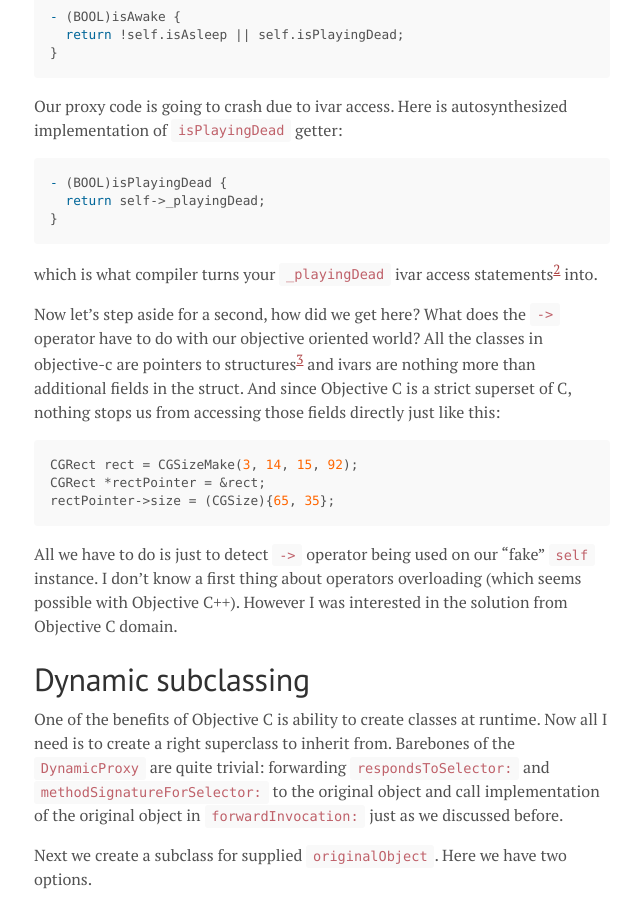
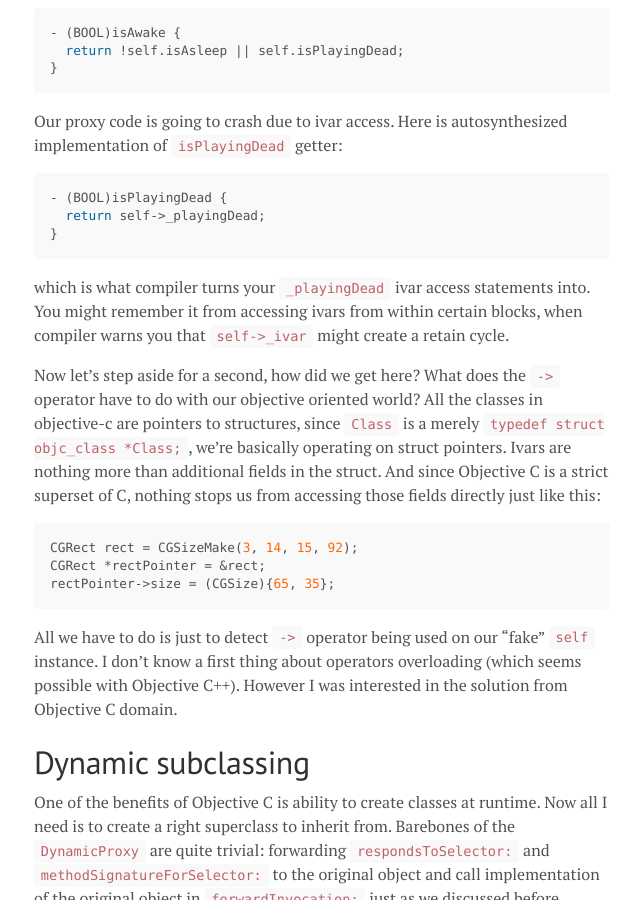
Before and after one commit to zats/zats.github.io, a Jekyll site: the page built from _posts/2014-07-15-advanced-nsproxy.markdown, in a window 1280 px wide and 900 px high, scrolled down 2574 px. Shown: the whole window, without its empty margins (318-958 px from the left). Built offline with Jekyll 4.4.1, drawn with Linux system fonts in a browser that asks for light colours; Markdown is read by kramdown in place of the engine named in the settings; some of the changed text lies outside the part shown.

Commit message:
Removed footnotes as they are not supported by github pages :(

````diff
--- a/_posts/2014-07-15-advanced-nsproxy.markdown
+++ b/_posts/2014-07-15-advanced-nsproxy.markdown
@@ -62,6 +62,7 @@ Obviously, I want my code to run both on simulator and on a real device. For tha
 @interface NSInvocation ()
 
 - (void)invokeUsingIMP:(IMP)implementation;
+
 @end
 
 @implementation Cat
@@ -97,9 +98,9 @@ Our proxy code is going to crash due to ivar access. Here is autosynthesized imp
 }
 ```
 
-which is what compiler turns your `_playingDead` ivar access statements[^ivar-access-statements] into.
+which is what compiler turns your `_playingDead` ivar access statements into. You might remember it from accessing ivars from within certain blocks, when compiler warns you that `self->_ivar` might create a retain cycle.
 
-Now let's step aside for a second, how did we get here? What does the `->` operator have to do with our objective oriented world? All the classes in objective-c are pointers to structures[^objc_class] and ivars are nothing more than additional fields in the struct. And since Objective C is a strict superset of C, nothing stops us from accessing those fields directly just like this:
+Now let's step aside for a second, how did we get here? What does the `->` operator have to do with our objective oriented world? All the classes in objective-c are pointers to structures, since `Class` is a merely `typedef struct objc_class *Class;`, we're basically operating on struct pointers. Ivars are nothing more than additional fields in the struct. And since Objective C is a strict superset of C, nothing stops us from accessing those fields directly just like this:
 
 ```objective-c
 CGRect rect = CGSizeMake(3, 14, 15, 92);
````
Also changed, not shown: other parts of _posts/2014-07-15-advanced-nsproxy.markdown (+1 -6 lines).
